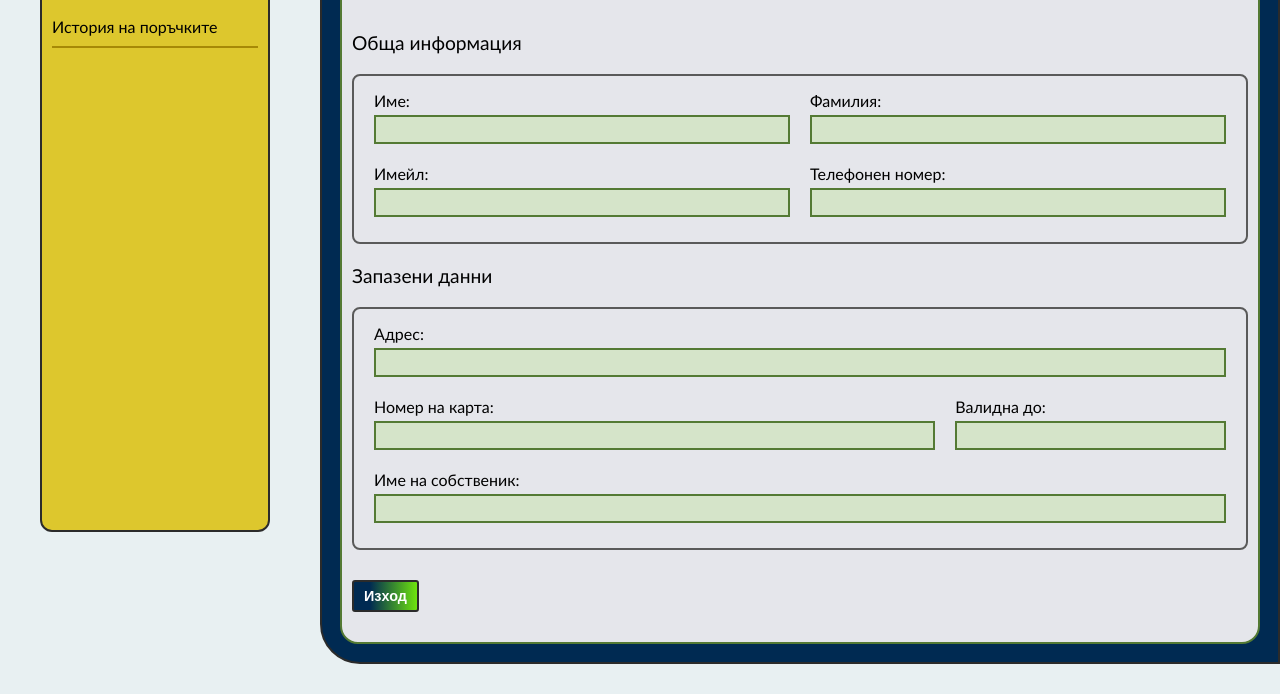
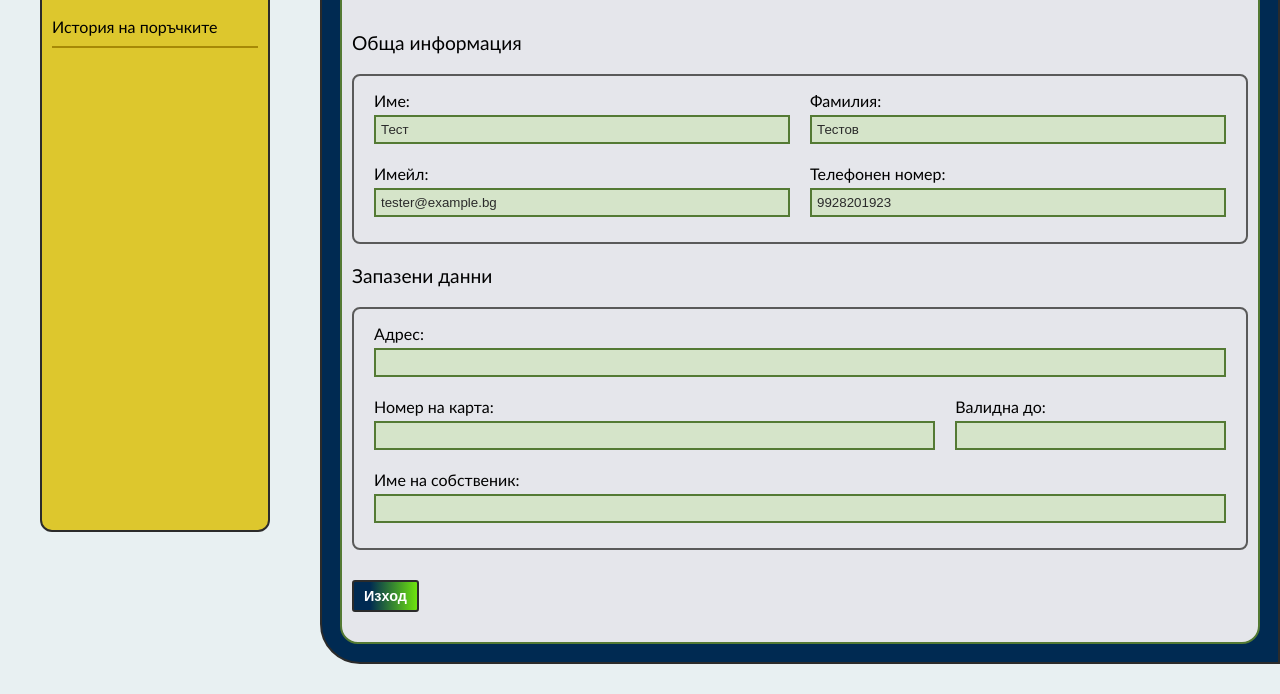
Before and after one commit to NikolaiMGeorgiev/TrustMe, a plain HTML site: page profile.html in a window 1280 px wide. Shown: the part 202-896 px from the top of the page. Drawn offline with Linux system fonts and the light colour scheme.

Commit message:
profile data

```diff
--- a/profile.html
+++ b/profile.html
@@ -47,19 +47,19 @@
                         <div class="grid-container profile-section" id="overview_main">
                             <div class="field one-row-small-screen">
                                 <label for="first_name">Име:</label>
-                                <input type="text" name="first_name" id="first_name" disabled>
+                                <input type="text" name="first_name" id="first_name" value="Тест" disabled>
                             </div>
                             <div class="field one-row-small-screen">
                                 <label for="last_name">Фамилия:</label>
-                                <input type="text" name="last_name" id="last_name" disabled>
+                                <input type="text" name="last_name" id="last_name" value="Тестов" disabled>
                             </div>
                             <div class="field one-row-small-screen">
                                 <label for="email">Имейл:</label>
-                                <input type="email" name="email" id="email" disabled>
+                                <input type="email" name="email" id="email" value="tester@example.bg" disabled>
                             </div>
                             <div class="field one-row-small-screen">
                                 <label for="phone">Телефонен номер:</label>
-                                <input type="text" name="phone" id="phone" disabled>
+                                <input type="text" name="phone" id="phone" value="9928201923" disabled>
                             </div>
                         </div>
                         <header class="inner-header">
```
